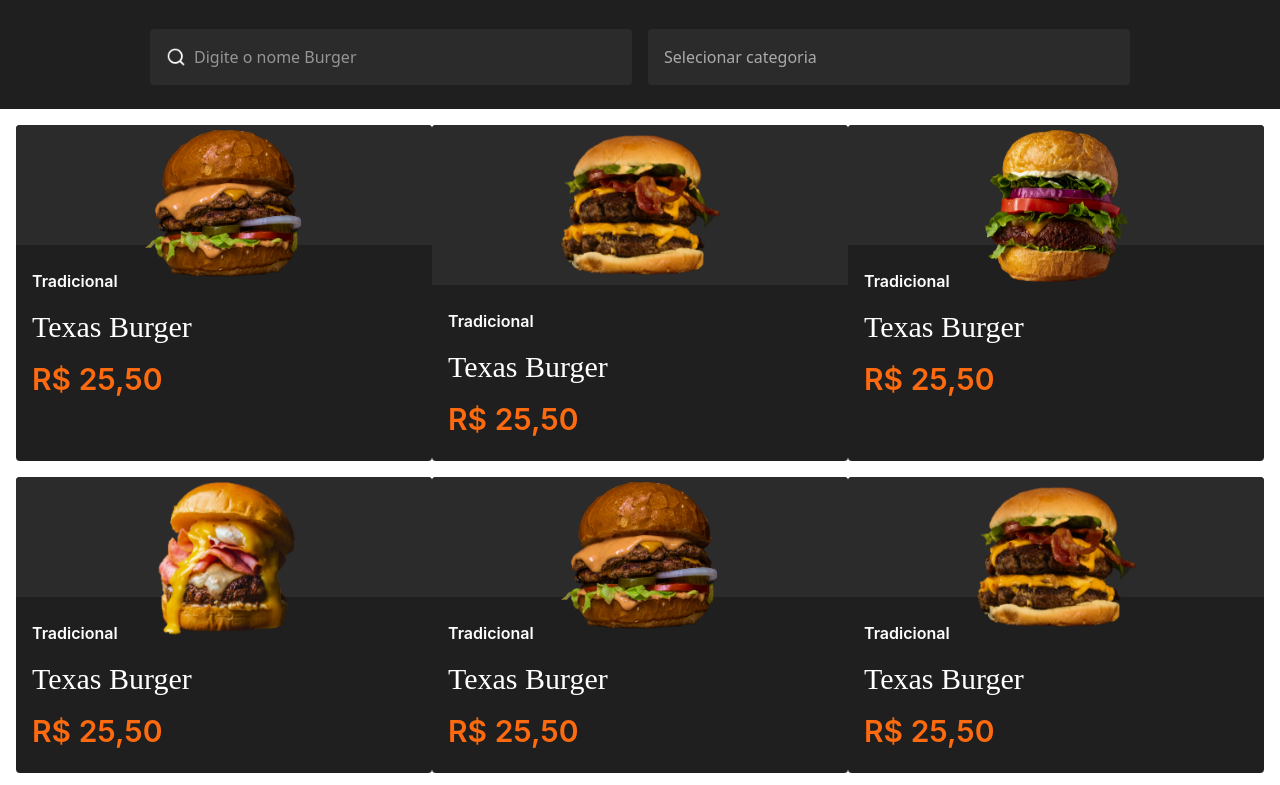
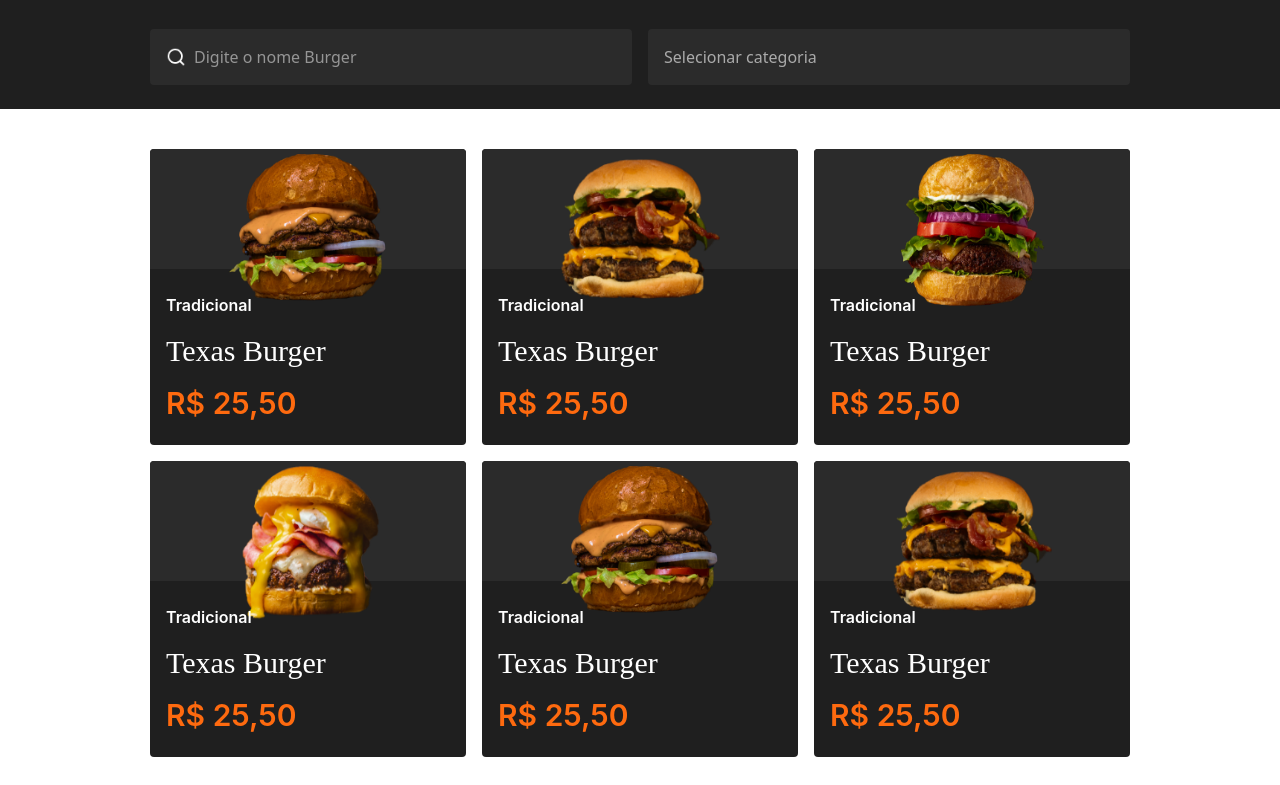
Before and after one commit to Tyago-santos/burger-delicious, a website built with Vite: page index.html in a window 1280 px wide. Shown: the part 575-1360 px from the top of the page. Built offline with nearby package versions, Linux system fonts and the light colour scheme; some icons are missing.

Commit message:
"chore: responsive burgers for pc"

```diff
--- a/index.html
+++ b/index.html
@@ -156,11 +156,10 @@
 
             <!--SECAO DE BURGERS PROMCATION-->
 
-            <section class="grid grid-cols-1 md:grid-cols-3 p-4">
-                <div class="rounded-sm bg-[#1F1F1F] mb-4">
-                    <div
-                        class="bg-[#2B2B2B] h-30 rounded-t-sm flex justify-center"
-                    >
+      <section class="p-10">
+        <div class="max-w-[980px] m-auto gap-4 grid grid-cols-1 md:grid-cols-3">
+          <div class="rounded-sm bg-[#1F1F1F]">
+            <div class="bg-[#2B2B2B] h-30 rounded-t-sm flex justify-center">
               <img
                 src="/burger1.png"
                 class="block size-40"
@@ -173,8 +172,7 @@
             >
               <span class="text-white">Tradicional</span>
 
-                        <h4
-                            class="font-medium font-['Calistoga'] text-3xl text-white"
+              <h4 class="font-medium font-['Calistoga'] text-3xl text-white"
                 >Texas Burger</h4
               >
 
@@ -183,8 +181,8 @@
               >
             </div>
           </div>
-                <div class="rounded-sm bg-[#1F1F1F] mb-4">
-                    <div class="bg-[#2B2B2B] rounded-t-sm flex justify-center">
+          <div class="rounded-sm bg-[#1F1F1F]">
+            <div class="bg-[#2B2B2B] h-30 rounded-t-sm flex justify-center">
               <img
                 src="/burger2.png"
                 class="block size-40"
@@ -197,8 +195,7 @@
             >
               <span class="text-white">Tradicional</span>
 
-                        <h4
-                            class="font-medium font-['Calistoga'] text-3xl text-white"
+              <h4 class="font-medium font-['Calistoga'] text-3xl text-white"
                 >Texas Burger</h4
               >
 
@@ -207,10 +204,8 @@
               >
             </div>
           </div>
-                <div class="rounded-sm bg-[#1F1F1F] mb-4">
-                    <div
-                        class="bg-[#2B2B2B] h-30 rounded-t-sm flex justify-center"
-                    >
+          <div class="rounded-sm bg-[#1F1F1F]">
+            <div class="bg-[#2B2B2B] h-30 rounded-t-sm flex justify-center">
               <img
                 src="/burger3.png"
                 class="block size-40"
@@ -223,8 +218,7 @@
             >
               <span class="text-white">Tradicional</span>
 
-                        <h4
-                            class="font-medium font-['Calistoga'] text-3xl text-white"
+              <h4 class="font-medium font-['Calistoga'] text-3xl text-white"
                 >Texas Burger</h4
               >
 
@@ -233,10 +227,8 @@
               >
             </div>
           </div>
-                <div class="rounded-sm bg-[#1F1F1F] mb-4">
-                    <div
-                        class="bg-[#2B2B2B] h-30 rounded-t-sm flex justify-center"
-                    >
+          <div class="rounded-sm bg-[#1F1F1F]">
+            <div class="bg-[#2B2B2B] h-30 rounded-t-sm flex justify-center">
               <img
                 src="/burger4.png"
                 class="block size-40"
@@ -249,8 +241,7 @@
             >
               <span class="text-white">Tradicional</span>
 
-                        <h4
-                            class="font-medium font-['Calistoga'] text-3xl text-white"
+              <h4 class="font-medium font-['Calistoga'] text-3xl text-white"
                 >Texas Burger</h4
               >
 
@@ -259,10 +250,8 @@
               >
             </div>
           </div>
-                <div class="rounded-sm bg-[#1F1F1F] mb-4">
-                    <div
-                        class="bg-[#2B2B2B] h-30 rounded-t-sm flex justify-center"
-                    >
+          <div class="rounded-sm bg-[#1F1F1F]">
+            <div class="bg-[#2B2B2B] h-30 rounded-t-sm flex justify-center">
               <img
                 src="/public/burger1.png"
                 class="block size-40"
@@ -275,8 +264,7 @@
             >
               <span class="text-white">Tradicional</span>
 
-                        <h4
-                            class="font-medium font-['Calistoga'] text-3xl text-white"
+              <h4 class="font-medium font-['Calistoga'] text-3xl text-white"
                 >Texas Burger</h4
               >
 
@@ -285,10 +273,8 @@
               >
             </div>
           </div>
-                <div class="rounded-sm bg-[#1F1F1F] mb-4">
-                    <div
-                        class="bg-[#2B2B2B] h-30 rounded-t-sm flex justify-center"
-                    >
+          <div class="rounded-sm bg-[#1F1F1F]">
+            <div class="bg-[#2B2B2B] h-30 rounded-t-sm flex justify-center">
               <img
                 src="/burger2.png"
                 class="block size-40"
@@ -301,8 +287,7 @@
             >
               <span class="text-white">Tradicional</span>
 
-                        <h4
-                            class="font-medium font-['Calistoga'] text-3xl text-white"
+              <h4 class="font-medium font-['Calistoga'] text-3xl text-white"
                 >Texas Burger</h4
               >
 
@@ -311,8 +296,8 @@
               >
             </div>
           </div>
+        </div>
       </section>
-        </main>
 
         <!--SECAO  DE FOOTER -->
         <footer class="p-10 bg-[#1F1F1F] flex flex-col gap-4">
```
Lines whose indentation alone changed are shown as unchanged.
